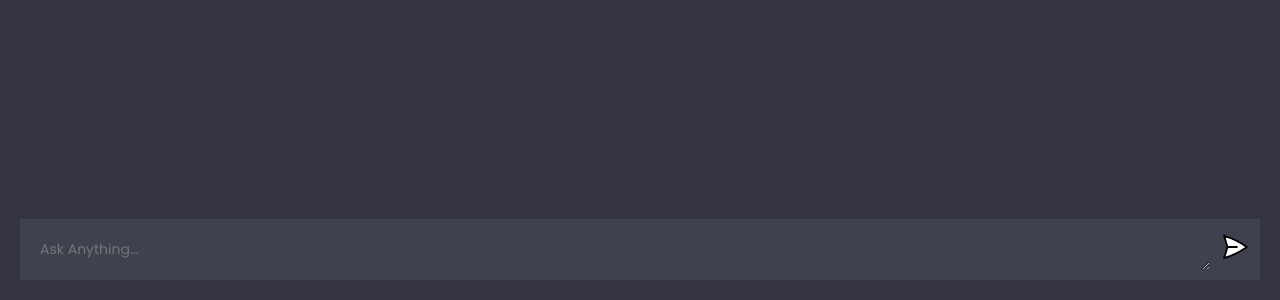
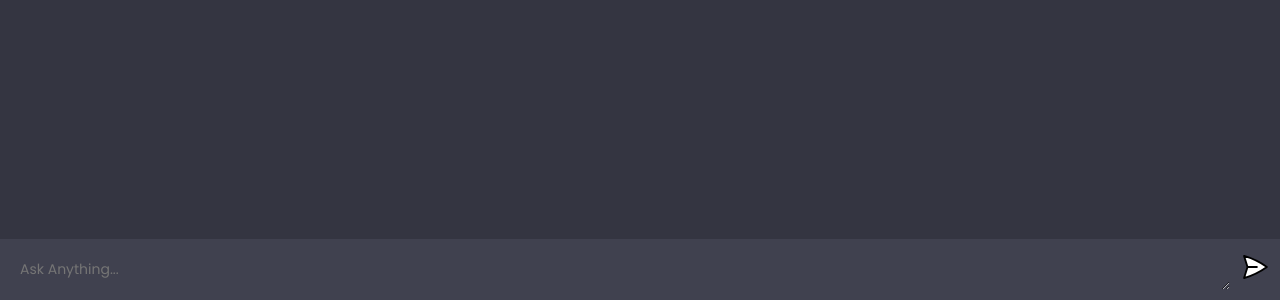
Before and after one commit to prosecutorph/bagamanocopenai, a website built with Vite: page client/index.html in a window 1280 px wide. Shown: the part 500-800 px from the top of the page. Built offline with nearby package versions, Linux system fonts and the light colour scheme.

Commit message:
Update index.html

```diff
--- a/client/index.html
+++ b/client/index.html
@@ -11,15 +11,16 @@
     <div id="app">
       <div id="chat_container"></div>
 
-      <form>
-        <textarea name="prompt" rows="1" cols="1" placeholder="Ask Anything..."></textarea>
-        <button type="submit"><img src="assets/send.svg" alt="send" />
-      </form>
 
     </div>
 
     <script type="module" src="script.js"></script>
 
  </body>
-
+<footer style="position: fixed; bottom: 0; width: 100%; text-align: center;">
+  <form>
+    <textarea name="prompt" rows="1" cols="1" placeholder="Ask Anything..."></textarea>
+    <button type="submit"><img src="assets/send.svg" alt="send" />
+  </form>
+</footer>
 </html>
```
